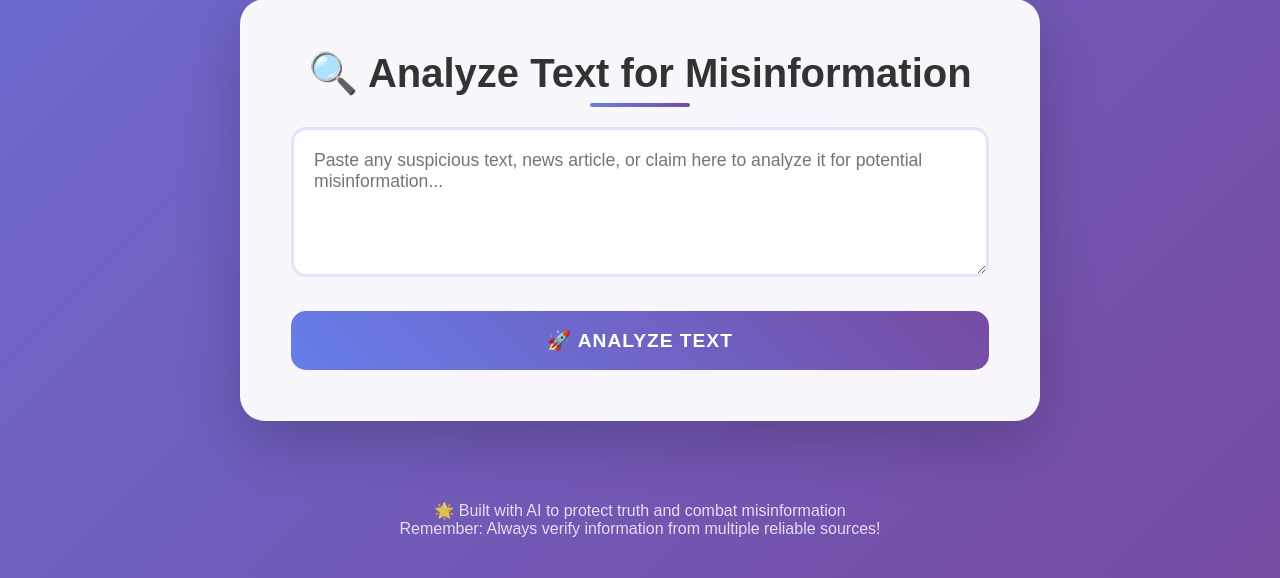
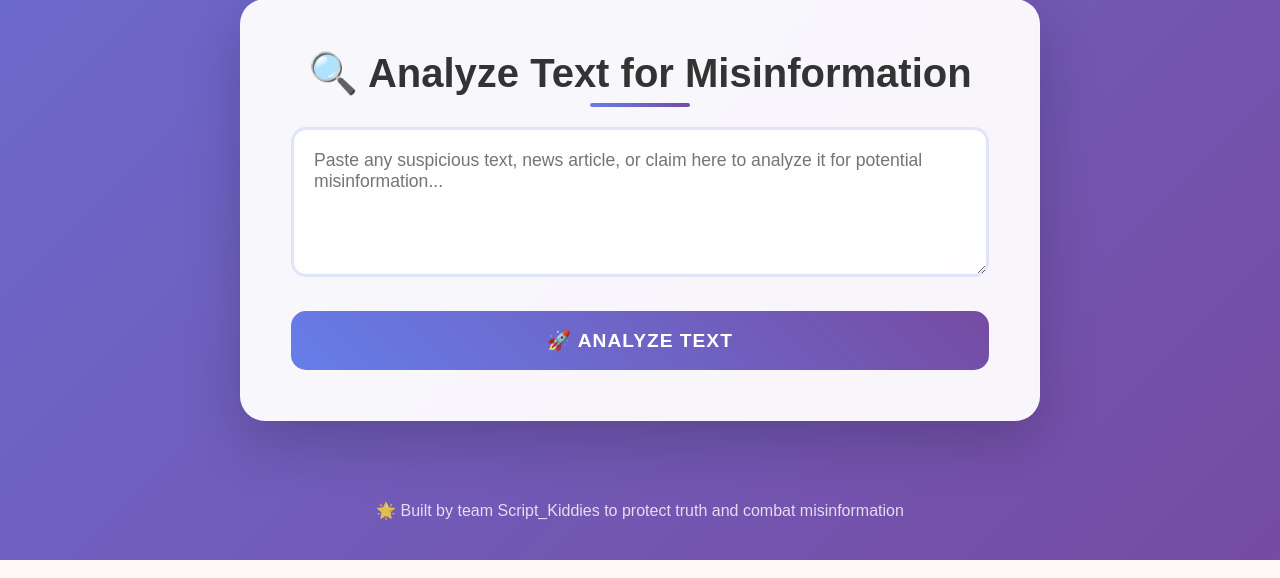
Before and after one commit to Neth766/AI-Misinformation-Detector, a Flask app: page / in a window 1280 px wide. Shown: the part 1268-1846 px from the top of the page. Run offline with Flask 3, Linux system fonts and the light colour scheme.

Commit message:
Update index.html

```diff
--- a/templates/index.html
+++ b/templates/index.html
@@ -143,10 +143,10 @@
 
     <!-- Footer -->
     <footer class="footer">
-        <p>🌟 Built with AI to protect truth and combat misinformation</p>
-        <p>Remember: Always verify information from multiple reliable sources!</p>
+        <p>🌟 Built by team Script_Kiddies to protect truth and combat misinformation</p>
     </footer>
 
     <script src="{{ url_for('static', filename='script.js') }}"></script>
 </body>
+
 </html>
```
